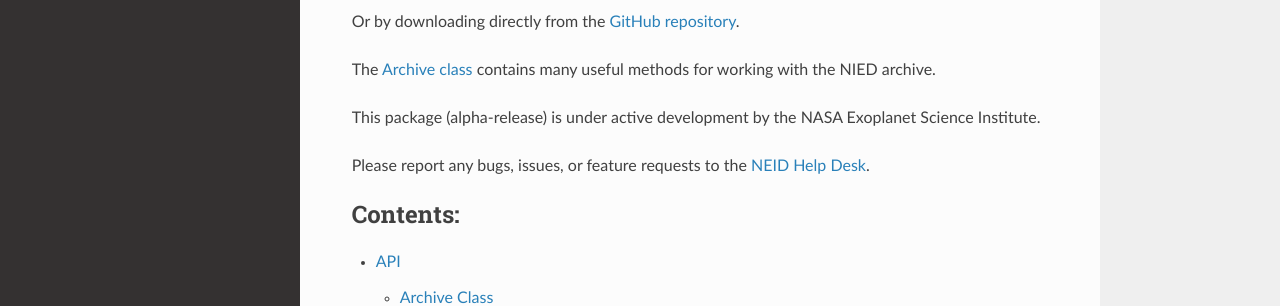
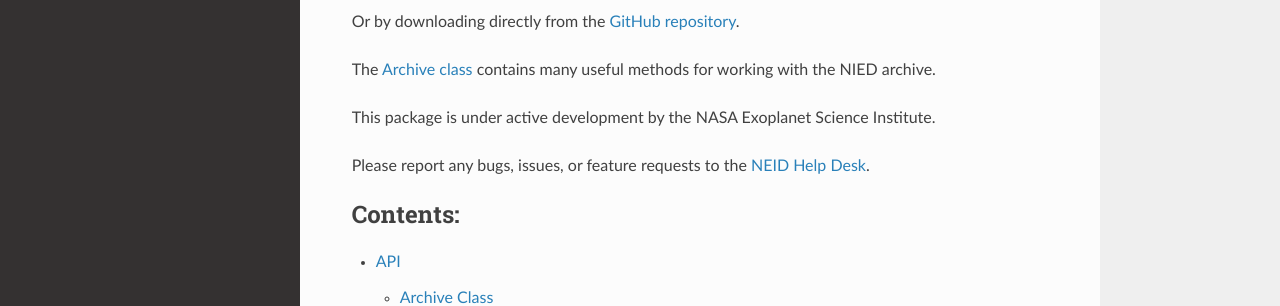
Before and after one commit to Caltech-IPAC/pyNEID, a Sphinx documentation site: the page built from docs/index.rst, in a window 1280 px wide and 1192 px high. Shown: the part 464-770 px from the top of the window. Built offline with Sphinx 7.4.7 and the Read the Docs theme 2.0.0, drawn with Linux system fonts in a browser that asks for light colours.

Commit message:
remove alpha text

```diff
--- a/docs/index.rst
+++ b/docs/index.rst
@@ -25,7 +25,7 @@ Or by downloading directly from the `GitHub repository <https://github.com/Calte
 
 The :ref:`Archive class <archive>` contains many useful methods for working with the NIED archive.
 
-This package (alpha-release) is under active development by the NASA Exoplanet Science Institute.
+This package is under active development by the NASA Exoplanet Science Institute.
 
 Please report any bugs, issues, or feature requests to the `NEID Help Desk <mailto: neid-help@ipac.caltech.edu>`_.
 
```
Also changed, not shown: README.md (+2 -2 lines).
